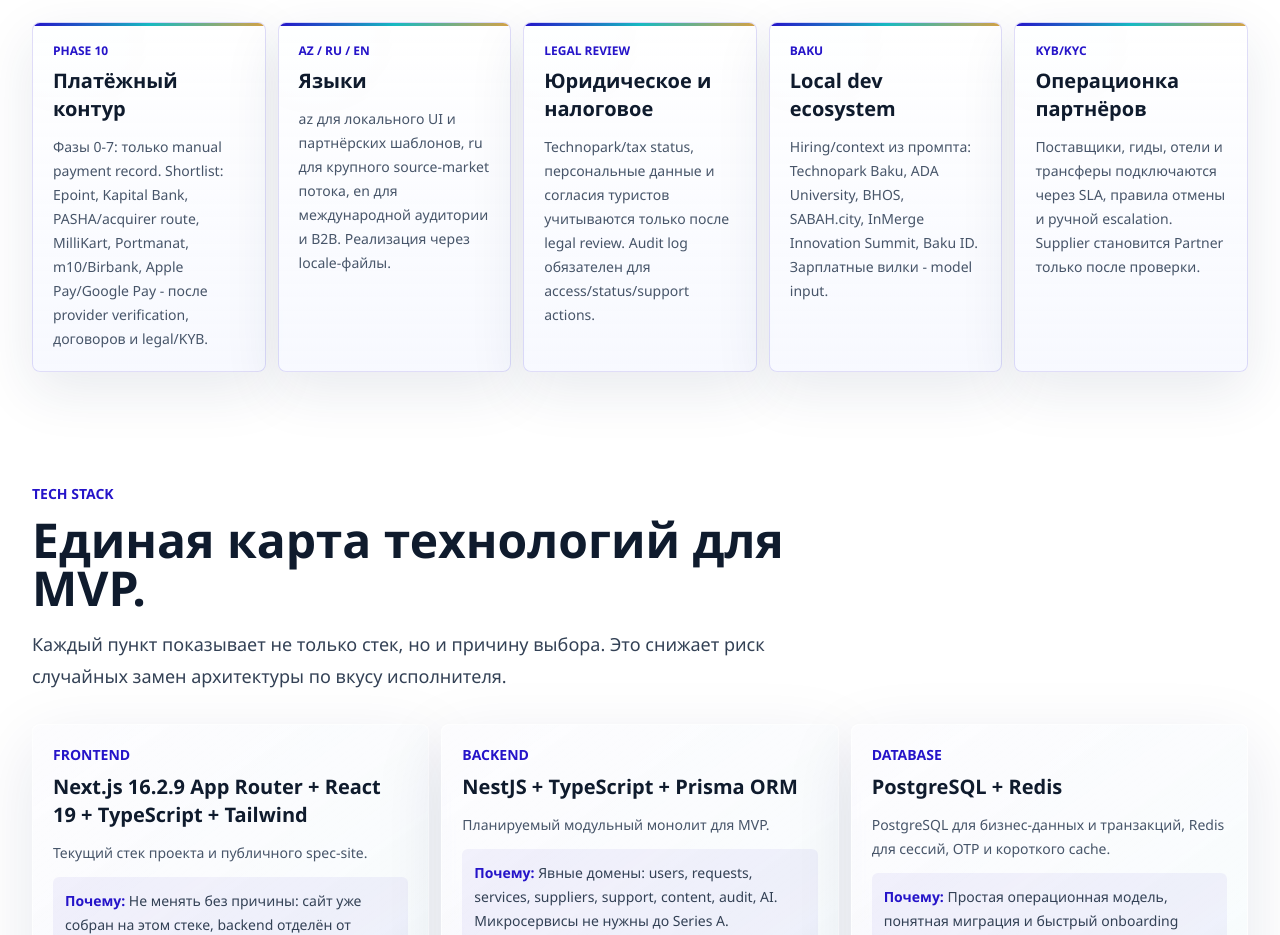
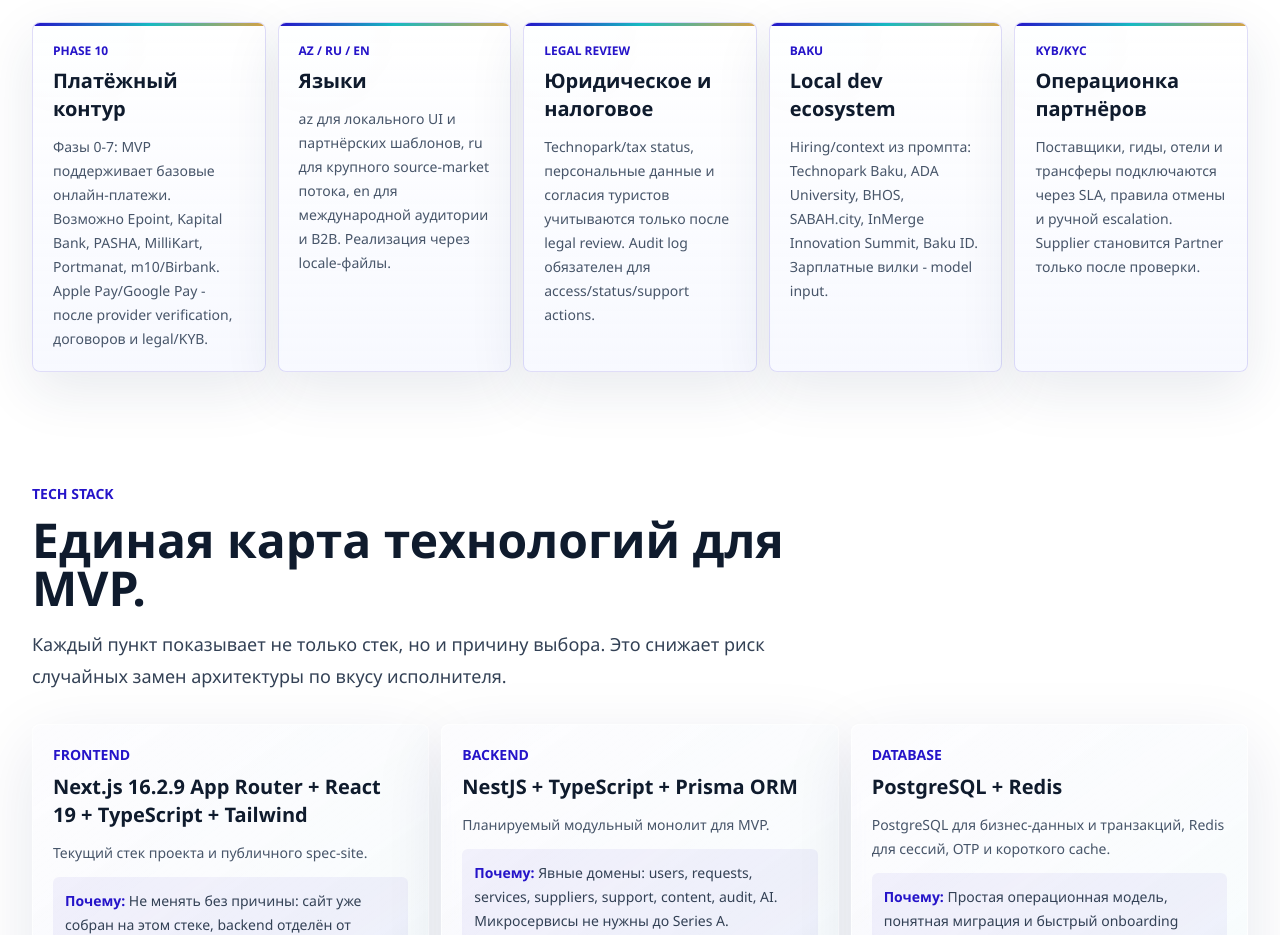
Before and after one commit to RawenHold/caspian, a Next.js app: page /developers in a window 1280 px wide. Shown: the part 1080-2015 px from the top of the page. Built offline with nearby package versions, Linux system fonts and the light colour scheme.

Commit message:
Update developer.ts

```diff
--- a/src/data/developer.ts
+++ b/src/data/developer.ts
@@ -20,7 +20,7 @@ export const architectureNotes = [
 ];
 
 export const azDevContext = [
-  { title: "Платёжный контур", value: "Phase 10", text: "Фазы 0-7: только manual payment record. Shortlist: Epoint, Kapital Bank, PASHA/acquirer route, MilliKart, Portmanat, m10/Birbank, Apple Pay/Google Pay - после provider verification, договоров и legal/KYB." },
+  { title: "Платёжный контур", value: "Phase 10", text: "Фазы 0-7: MVP поддерживает базовые онлайн-платежи. Возможно Epoint, Kapital Bank, PASHA, MilliKart, Portmanat, m10/Birbank. Apple Pay/Google Pay - после provider verification, договоров и legal/KYB." },
   { title: "Языки", value: "az / ru / en", text: "az для локального UI и партнёрских шаблонов, ru для крупного source-market потока, en для международной аудитории и B2B. Реализация через locale-файлы." },
   { title: "Юридическое и налоговое", value: "legal review", text: "Technopark/tax status, персональные данные и согласия туристов учитываются только после legal review. Audit log обязателен для access/status/support actions." },
   { title: "Local dev ecosystem", value: "Baku", text: "Hiring/context из промпта: Technopark Baku, ADA University, BHOS, SABAH.city, InMerge Innovation Summit, Baku ID. Зарплатные вилки - model input." },
```
